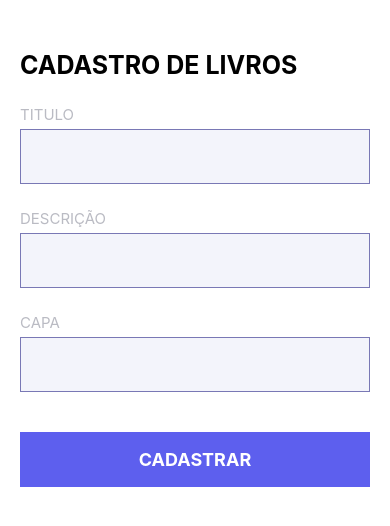
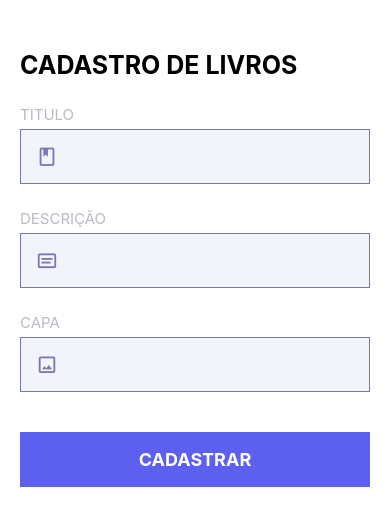
Before and after one commit to marianasgit/appLibri, a React Native app in the folder appLibri/: screen / in a window 390 px wide. Shown: the top 526 px of the page. Built offline with nearby package versions, Linux system fonts and the light colour scheme.

Commit message:
adicionando icones

```diff
--- a/appLibri/src/components/input.js
+++ b/appLibri/src/components/input.js
@@ -1,14 +1,17 @@
 import React from 'react';
 import {View, Text, TextInput, StyleSheet} from 'react-native';
 
+import Icon from 'react-native-vector-icons/MaterialCommunityIcons';
+
 import COLORS from '../const/colors';
 
-const Input = ({label, error, onFocus = () => {}, ...props}) => {
+const Input = ({label, iconName, error, onFocus = () => {}, ...props}) => {
   return (
     <View style={estilos.formContainer}>
       <Text style={estilos.inputLabel}>{label}</Text>
 
       <View style={[estilos.inputContainer, {borderColor: error? COLORS.red : COLORS.darkBlue}]}>
+        <Icon name={iconName} style={estilos.Icon}/>
         <TextInput
           style={estilos.textInput}
           autoCorrect={false}
@@ -46,6 +49,12 @@
     color: COLORS.darkBlue,
     flex: 1,
   },
+
+  Icon: {
+    fontSize: 22,
+    color: COLORS.darkBlue,
+    marginRight: 10,
+  }
 });
 
 export default Input;
--- a/appLibri/src/telas/Cadastro.js
+++ b/appLibri/src/telas/Cadastro.js
@@ -26,7 +26,7 @@
         //injecao de dados na state
         console.log(prevState), {...prevState, [input]: text}
       ),
-    );
+    );s
   };
 
   /** VALIDACAO DOS DADOS DE CADASTRO **/
@@ -69,18 +69,21 @@
         <View style={estilos.viewForm}>
           <Input
             label="TITULO"
+            iconName="book-outline"
             error={errors.titulo}
             onFocus={() => {handlerErrors(null, 'titulo')}}
             onChangeText={text => handlerOnChange(text, 'titulo')}
           />
           <Input
             label="DESCRIÇÃO"
+            iconName="card-text-outline"
             error={errors.descricao}
             onFocus={() => {handlerErrors(null, 'descricao')}}
             onChangeText={text => handlerOnChange(text, 'descricao')}
           />
           <Input
             label="CAPA"
+            iconName="image-outline"
             error={errors.capa}
             onFocus={() => {handlerErrors(null, 'capa')}}
             onChangeText={text => handlerOnChange(text, 'capa')}
```
